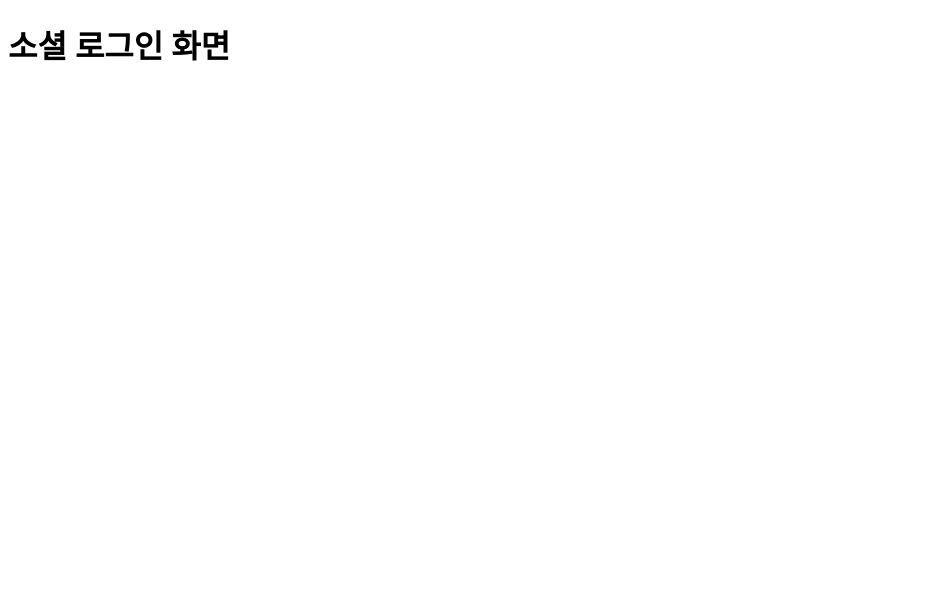
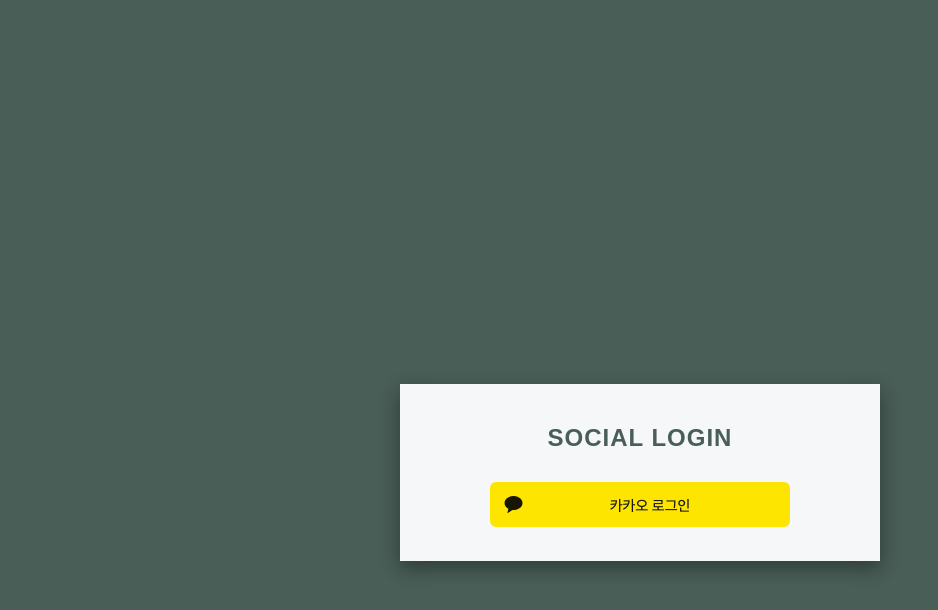
Before and after one commit to heogeonho/passionpay-sample-board, a website: page app/views/index.html in a window 1280 px wide. Shown: the whole page, without its empty margins (0-938 px from the left). Drawn offline with Linux system fonts and the light colour scheme.

Commit message:
feat: 소셜 로그인 페이지 생성
카카오 로그인 가이드 이미지

```diff
--- /dev/null
+++ b/app/public/css/index.css
@@ -0,0 +1,46 @@
+html * {
+    font-family: 'Montserrat', sans-serif;
+    box-sizing: border-box;
+}
+
+body {
+    background: #495e57;
+    padding: 0;
+    margin: 0;
+}
+
+.login-box {
+    background: #f5f7f8;
+    padding: 20px;
+    max-width: 480px;
+    margin: 30% auto;
+    text-align: center;
+    letter-spacing: 1px;
+    position: relative;
+    box-shadow: 0 8px 17px 0 rgba(0, 0, 0, 0.2), 0 6px 20px 0 rgba(0, 0, 0, 0.19);
+}
+
+.login-box h2 {
+    margin: 20px 0 20px;
+    padding: 0;
+    text-transform: uppercase;
+    color: #495e57;
+}
+
+.social-button {
+    background: url('../image/kakao_login_medium_wide.png') no-repeat;
+    background-position: center;
+    box-sizing: border-box;
+    cursor: pointer;
+    display: inline-block;
+    height: 45px;
+    width: 300px;
+    border-radius: 5px;
+    margin: 10px auto;
+    outline: rgb(255, 255, 255) none 0px;
+    transition: all 0.3s ease;
+}
+
+#kakao-connect:hover {
+    box-shadow: 0 3px 6px rgba(0, 0, 0, 0.16), 0 3px 6px rgba(0, 0, 0, 0.23);
+}
--- a/app/views/index.html
+++ b/app/views/index.html
@@ -3,9 +3,13 @@
     <head>
         <meta charset="UTF-8" />
         <meta name="viewport" content="width=device-width, initial-scale=1.0" />
+        <link href="/css/index.css" rel="stylesheet" type="text/css" />
         <title>Document</title>
     </head>
     <body>
-        <h1>소셜 로그인 화면</h1>
+        <div class="login-box">
+            <h2>Social Login</h2>
+            <a href="#" class="social-button" id="kakao-connect"></a>
+        </div>
     </body>
 </html>
```
Also changed, not shown: app/public/image/kakao_login_medium_wide.png (added).
